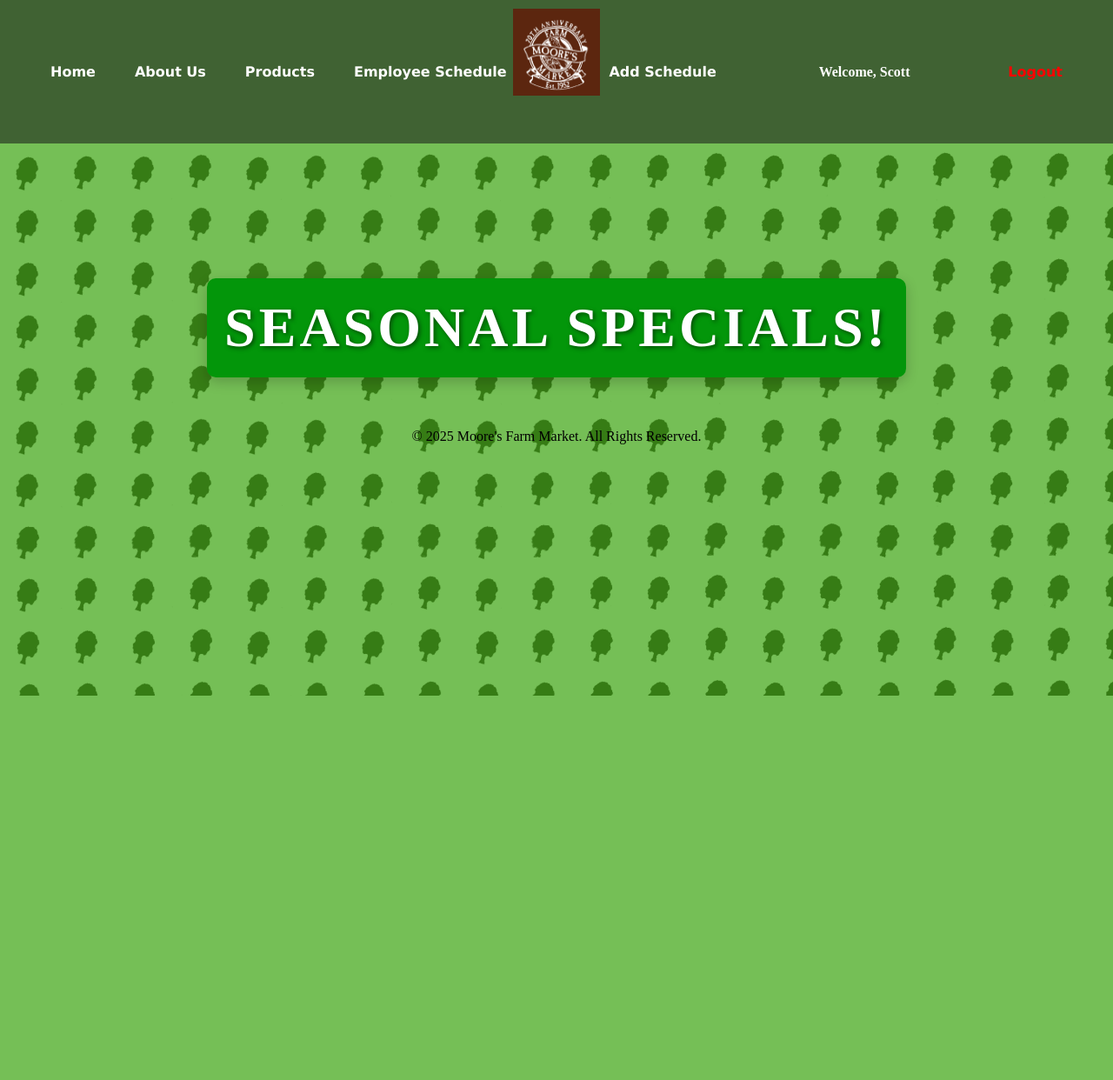
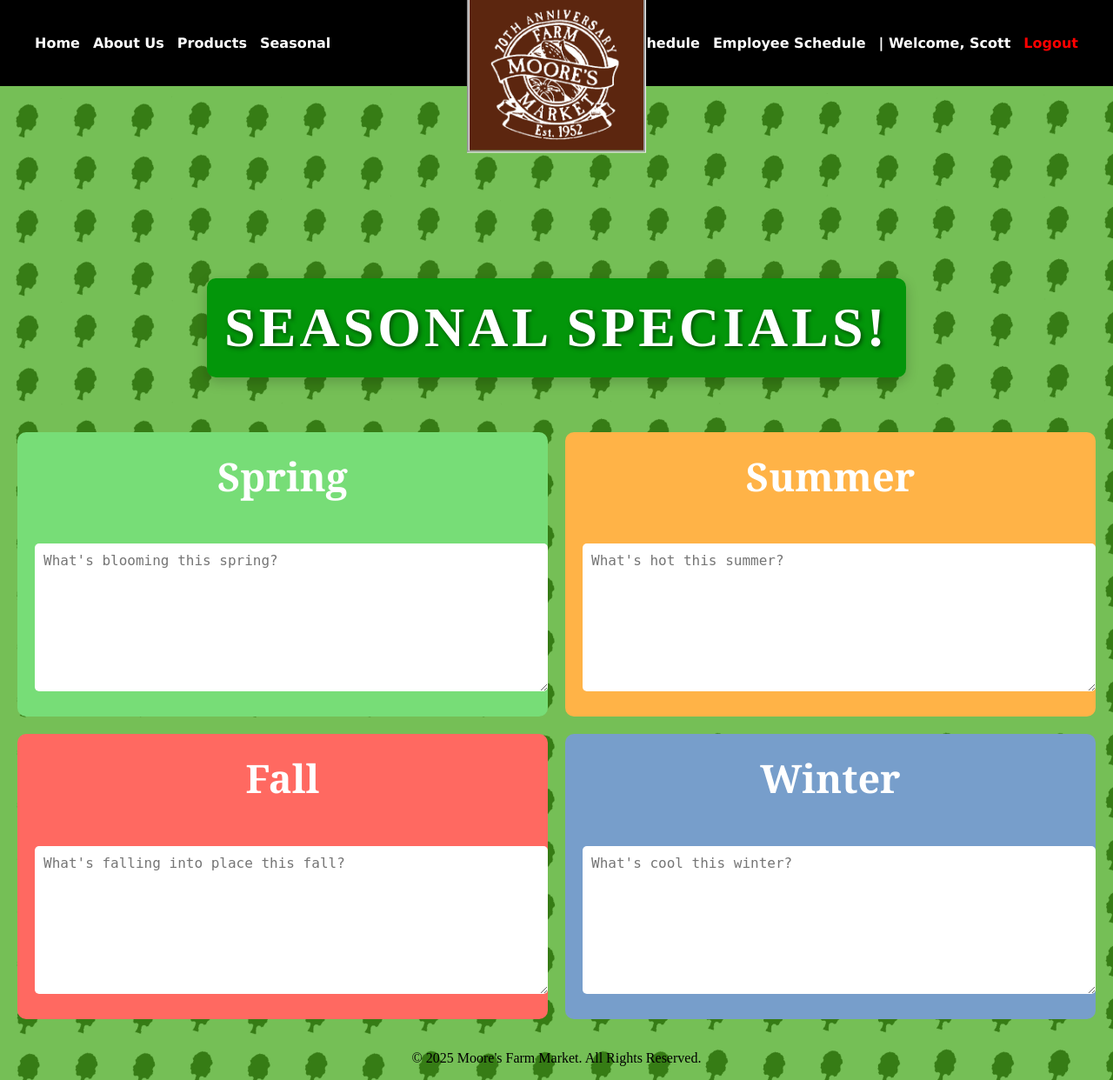
Before and after one commit to aLNCrn/Moores-Farm-Market-Website, a Flask app: page /seasonal in a window 1280 px wide. Shown: the whole page at 87% size. Before the commit the page ends 800 px from the top, so only its background shows below. Run offline with Flask 3, Linux system fonts and the light colour scheme; a user stored in the database is signed in; some libraries are stand-ins or nearby versions.

Commit message:
Seasonal Page

```diff
--- a/static/style.css
+++ b/static/style.css
@@ -20,11 +20,7 @@ body.about-us-page {
     z-index: 1001;
 }
 
-.logo-container img {
-    width: 150px;  /* Adjust size as needed */
-    height: auto;  /* Maintain aspect ratio */
-    display: block;
-}
+
 
 /* Responsive Logo */
 @media screen and (max-width: 768px) {
@@ -90,7 +86,7 @@ body.about-us-page .content-image {
 
 /* Navigation Bar */
 header {
-    background-color: #406233;
+    background-color: #000000;
     padding: 20px 0;
     position: fixed;
     width: 100%;
@@ -99,38 +95,71 @@ header {
     z-index: 1000;
 }
 
-/* Navigation Links */
 nav {
+    background-color: black;
+    padding: 20px 40px;
+}
+
+.nav {
     display: flex;
     justify-content: space-between;
     align-items: center;
-    padding: 43px;
+    flex-wrap: wrap;
 }
 
-.nav-left {
+.nav-left,
+.nav-center,
+.nav-right {
     display: flex;
+    align-items: center;
     gap: 15px;
 }
 
-.nav-right {
-    display: flex;
-    gap: 15px;
+.nav-center {
+    flex: 1;
+    justify-content: center;
+    position: absolute;
+    left: 50%;
+    transform: translateX(-50%);
+    top: 50%;
+    transform: translate(-50%, -50%);
+
 }
 
-/* Navigation Links */
 nav a {
     color: white;
     text-decoration: none;
     font-weight: bold;
     font-family: 'Lucida Sans', Geneva, Verdana, sans-serif;
-    padding: 10px 15px;
 }
 
 nav a:hover {
-    color: #0026ff; /* Color of the hover effect */
+    color: #0026ff;
 }
 
-/* Fade-in Animation */
+nav img {
+    width: 200px;
+    height: auto;
+    border-style: groove;
+    margin-top: 60px;
+
+}
+
+.welcome {
+    color: white;
+    font-weight: bold;
+    font-family: 'Lucida Sans', Geneva, Verdana, sans-serif;
+
+}
+
+.logout {
+    color: red;
+    font-weight: bold;
+    font-family: 'Lucida Sans', Geneva, Verdana, sans-serif;
+
+}
+
+
 @keyframes fadeIn {
     from {
         opacity: 0;
@@ -492,3 +521,49 @@ nav a:hover {
   border: 1px solid #ccc;
   border-radius: 4px;
 }
+
+.season-container {
+    display: grid;
+    grid-template-columns: 1fr 1fr;
+    grid-gap: 20px;
+    padding: 20px;
+}
+
+.season-box {
+    padding: 20px;
+    border-radius: 10px;
+    color: white;
+    font-size: 30px;
+    font-family: Cambria, Cochin, Georgia, Times, 'Times New Roman', serif;
+}
+
+.spring {
+    background-color: #77dd77;
+}
+
+.summer {
+    background-color: #ffb347;
+}
+
+.fall {
+    background-color: #ff6961;
+}
+
+.winter {
+    background-color: #779ecb;
+}
+
+.season-box h2 {
+    margin-top: 0;
+}
+
+.season-box textarea {
+    width: 100%;
+    height: 150px;
+    margin-top: 10px;
+    font-size: 16px;
+    padding: 10px;
+    border: none;
+    border-radius: 5px;
+    resize: vertical;
+}
--- a/templates/seasonal.html
+++ b/templates/seasonal.html
@@ -8,44 +8,61 @@
 </head>
 <body>
 
-    <div class="logo-container" id="logoContainer">
-        <img src="{{ url_for('static', filename='images/mfmLogo.png') }}" alt="Site Logo" style="display:block; width:100px; height: 100px;">
-    </div>
 
     <header>
         <nav>
+            <div class="nav">
                 <div class="nav-left">
                     <a href="/index">Home</a>
                     <a href="/aboutus">About Us</a>
+                    <a href="/products">Products</a>
+                    <a href="/seasonal">Seasonal</a>
+                </div>
 
-                <a href="/products">Products</a>
-                {% if session['isOwner'] or session['isEmp'] %}
-                <a href="/eschedule">Employee Schedule</a>
-                {% endif %}
+                <div class="nav-center">
+                    <img src="{{ url_for('static', filename='images/mfmLogo.png') }}" alt="Site Logo">
                 </div>
+
                 <div class="nav-right">
                     {% if not session['FirstName'] %}
                         <a href="/login">Log In</a>
                     {% endif %}
                     {% if session['isOwner'] or session['isEmp'] %}
                         <a href="/add_schedule">Add Schedule</a>
+                        <a href="/eschedule">Employee Schedule</a>
                     {% endif %}
-
-
+                    {% if session['FirstName'] %}
+                        <span class="welcome">   |   Welcome, {{ session['FirstName'] }}</span>
+                        <a href="{{ url_for('logout') }}" class="logout">Logout</a>
+                    {% endif %}
                 </div>
-
-            {% if session['FirstName'] %}
-            <span style="color: white; font-weight: bold; margin-left: 15px;">
-                Welcome, {{ session['FirstName'] }}
-            </span>
-            <a href="{{ url_for('logout') }}" style="color: red; font-weight: bold; margin-left: 10px;">Logout</a>
-            {% endif %}
-
+            </div>
         </nav>
     </header>
 
     <main style="padding-top: 200px">
         <h1 class="about-heading fade-in-heading">Seasonal Specials!</h1>
+
+        <div class="season-container">
+            <div class="season-box spring">
+                <h2>Spring</h2>
+                <textarea placeholder="What's blooming this spring?"></textarea>
+            </div>
+            <div class="season-box summer">
+                <h2>Summer</h2>
+                <textarea placeholder="What's hot this summer?"></textarea>
+            </div>
+            <div class="season-box fall">
+                <h2>Fall</h2>
+                <textarea placeholder="What's falling into place this fall?"></textarea>
+            </div>
+            <div class="season-box winter">
+                <h2>Winter</h2>
+                <textarea placeholder="What's cool this winter?"></textarea>
+            </div>
+        </div>
+    </main>
+
 
 
         <footer>
```
Also changed, not shown: templates/aboutus.html (+7 -13 lines), templates/add_schedule.html (+12 -10 lines), templates/eschedule.html (+5 -3 lines), templates/index.html (+19 -20 lines), templates/login.html (+11 -11 lines), templates/products.html (+6 -12 lines). Lines whose indentation alone changed are shown as unchanged.
